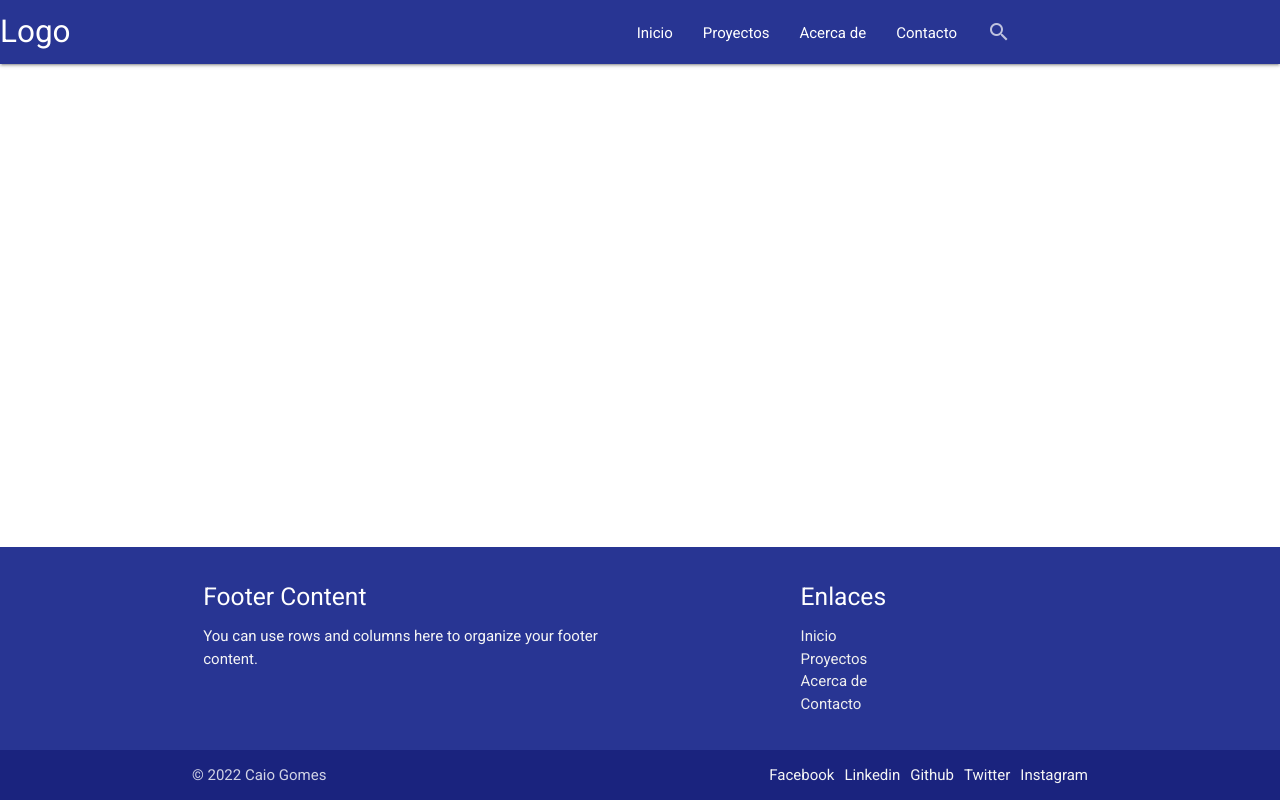
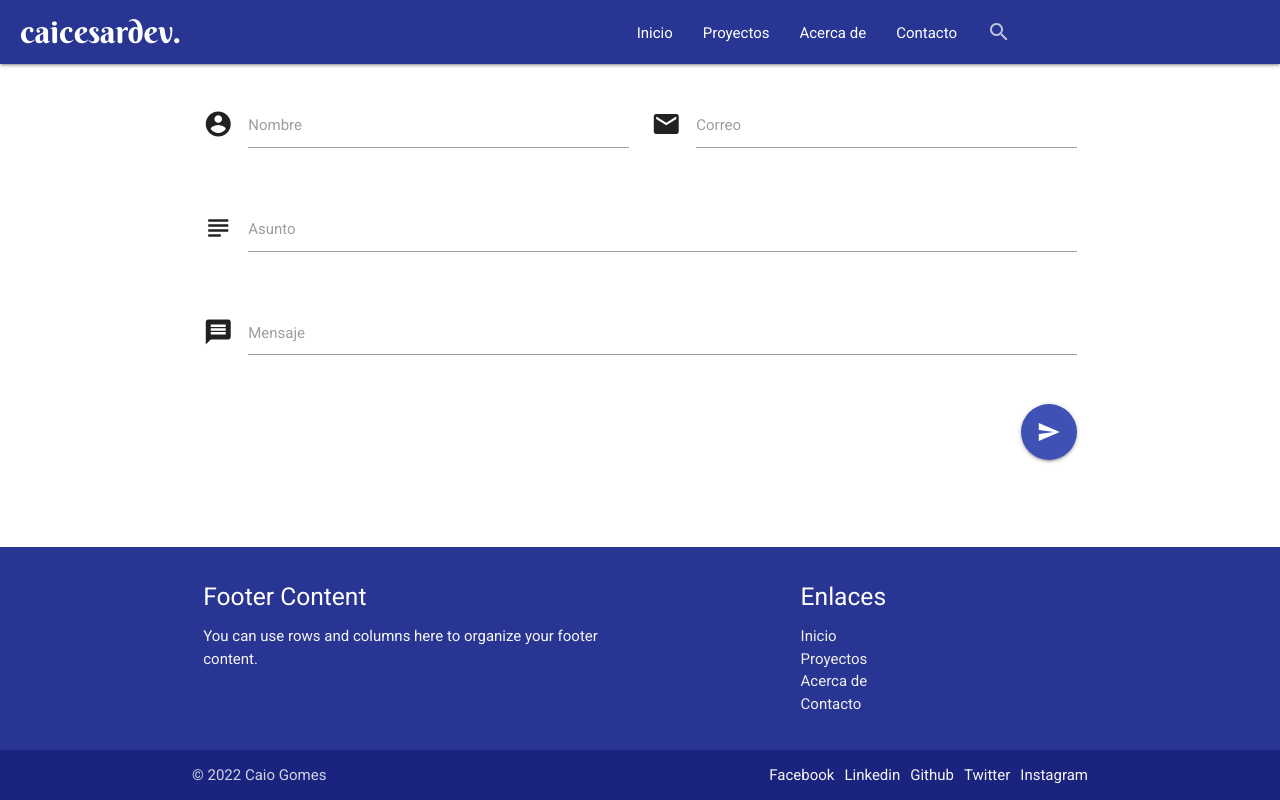
Before and after one commit to caicesardev/MyWeb, a Django app: page /contact in a window 1280 px wide. Run offline with Django 4.2, Linux system fonts and the light colour scheme.

Commit message:
Added new logo and designed contact page

```diff
--- a/my_web/portfolio/templates/portfolio/contact.html
+++ b/my_web/portfolio/templates/portfolio/contact.html
@@ -7,6 +7,55 @@
 
 <div class="container">
 
+    <br>
+
+    <div class="row">
+        <form class="col s12">
+
+            <div class="row">
+                <div class="input-field col s6">
+                    <i class="material-icons prefix">account_circle</i>
+                    <input id="icon_prefix" type="text" class="validate">
+                    <label for="icon_prefix">Nombre</label>
+                </div>
+                <div class="input-field col s6">
+                    <i class="material-icons prefix">email</i>
+                    <input id="email" type="email" class="validate">
+                    <label for="email">Correo</label>
+                </div>
+            </div>
+
+            <div class="row">
+                <div class="input-field col s12">
+                    <i class="material-icons prefix">subject</i>
+                    <input id="subject" type="text" class="validate">
+                    <label for="subject">Asunto</label>
+                </div>
+            </div>
+
+            <div class="row">
+                <div class="input-field col s12">
+                    <i class="material-icons prefix">message</i>
+                    <textarea id="message" type="text" class="materialize-textarea"></textarea>
+                    <label for="message">Mensaje</label>
+                </div>
+            </div>
+
+            <div class="row">
+
+                <div class="submit-row col s12 right-align">
+
+                    <button class="indigo btn-floating btn-large waves-effect waves-light" type="submit" name="action">
+                        <i class="material-icons">send</i>
+                    </button>
+
+                </div>
+
+            </div>
+
+        </form>
+    </div>
+
 </div>
 
 
--- a/my_web/portfolio/templates/portfolio/main.html
+++ b/my_web/portfolio/templates/portfolio/main.html
@@ -13,6 +13,7 @@
     <link rel="preconnect" href="https://fonts.gstatic.com" crossorigin>
     <link href="https://fonts.googleapis.com/css2?family=Arvo:wght@700&display=swap" rel="stylesheet">
     <link href="https://fonts.googleapis.com/css2?family=Montserrat&family=Roboto&display=swap" rel="stylesheet">
+    <link href="https://fonts.googleapis.com/css2?family=Berkshire+Swash&display=swap" rel="stylesheet">
     <!-- CSS -->
     <link rel="stylesheet" href="{% static 'css/main.css' %}">
     <!-- Materialize compiled and minified CSS -->
@@ -20,7 +21,7 @@
     <!-- Material Icons -->
     <link href="https://fonts.googleapis.com/icon?family=Material+Icons" rel="stylesheet">
     <!-- Favicon -->
-    <link rel="icon" href="{% static 'images/logo.png' %}" type="image/x-icon" sizes="16x16">
+    <link rel="icon" type="image/png" href="{% static 'images/favicon.png' %}" sizes="128x128">
     <title>{% block title %} {% endblock title %}</title>
 </head>
 
@@ -33,8 +34,8 @@
         <nav class="indigo darken-3">
             <!-- Desktop Menu -->
             <div class="nav-wrapper">
-                <a href="{% url 'home' %}" class="brand-logo">
-                    Logo
+                <a href="{% url 'home' %}" class="custom-logo brand-logo">
+                    caicesardev.
                 </a>
                 <a href="#" data-target="mobile-demo" class="sidenav-trigger"><i class="material-icons">menu</i></a>
                 <ul class="right hide-on-med-and-down">
@@ -104,6 +105,7 @@
         <div class="footer-copyright indigo darken-4">
             <div class="container">
                 © 2022 Caio Gomes
+
                 <a style="margin-left: 10px;" class="grey-text text-lighten-4 right" target="_blank"
                     href="https://www.instagram.com/caicesardev/">Instagram</a>
                 <a style="margin-left: 10px;" class="grey-text text-lighten-4 right" target="_blank"
--- a/my_web/static/css/main.css
+++ b/my_web/static/css/main.css
@@ -3,6 +3,10 @@ body {
     display: flex;
     min-height: 100vh;
     flex-direction: column;
+}
+
+header {
+    max-height: 64px;
 }
 
 main {
@@ -17,17 +21,36 @@ h2 {
     font-size: 1.2rem!important;
 }
 
+.custom-logo {
+    font-family: 'Berkshire Swash', cursive;
+    margin-left: 20px;
+}
+
 .parallax-title {
-    font-family: 'Arvo', serif;
+    font-family: 'Berkshire Swash', cursive;
     text-align: center;
-    font-size: 3.6rem;
+    font-size: 5rem;
     line-height: 0;
     color: #1c898f;
 }
 
 .parallax-subtitle {
     font-family: 'Arvo', serif;
-    text-align: center;
     font-size: 1.3rem;
     color: #474554;
+    background: whitesmoke;
+    text-align: center;
+    padding: 15px;
+    border-radius: 8px;
 }
+
+/* Responsive medias */
+@media screen and (max-height: 450px) {
+
+}
+
+@media only screen and (max-width: 800px) {
+    .custom-logo {
+        margin-left: 0px;
+    }
+}
```
Also changed, not shown: my_web/portfolio/templates/portfolio/home.html (+14 -21 lines), my_web/static/images/caicesardev.png (added), my_web/static/images/favicon.png (added), my_web/static/images/logo.png (deleted).
